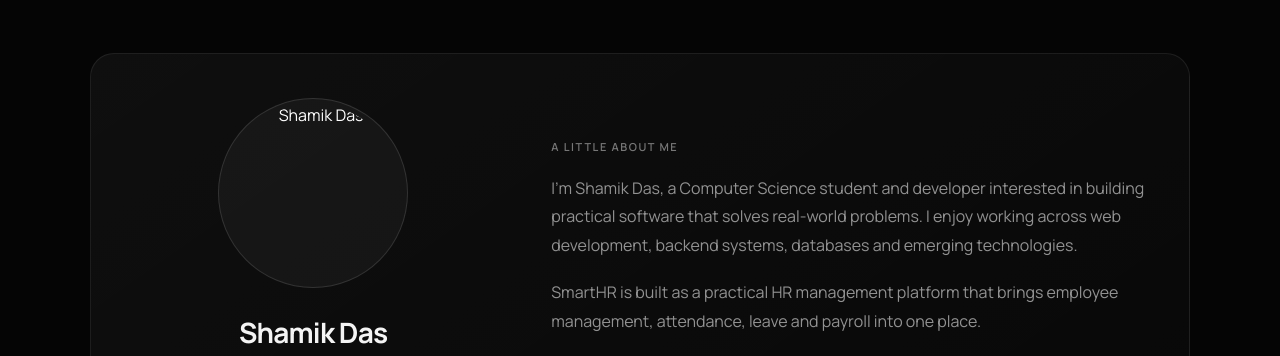
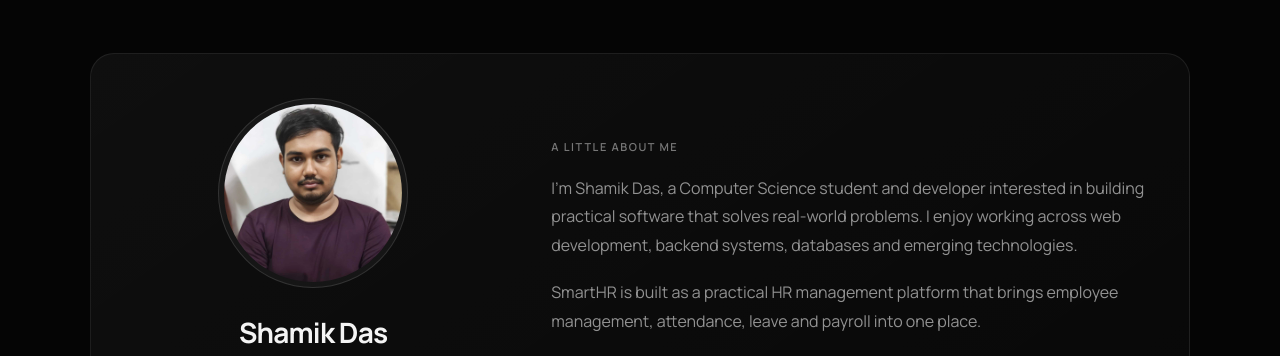
Before and after one commit to ShamikDas-Dev/SmartHR-Web, a website built with Vite: page smarthr-landing/index.html in a window 1280 px wide. Shown: the part 3283-3639 px from the top of the page. Built offline with nearby package versions, Linux system fonts and the light colour scheme; no server answers; files whose address does not match are found by name.

Commit message:
Refactor code structure for improved readability and maintainability

```diff
--- a/smarthr-landing/index.html
+++ b/smarthr-landing/index.html
@@ -704,7 +704,7 @@
 
                 <div class="about-photo-wrapper">
                     <img
-                        src="/dist/assets/shamik-das.jpg"
+                        src="shamik-das.jpg"
                         alt="Shamik Das"
                         class="about-photo"
                     >
```
Also changed, not shown: smarthr-landing/shamik-das.jpg (added).
